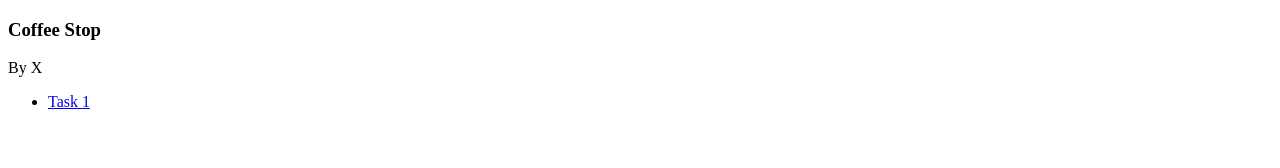
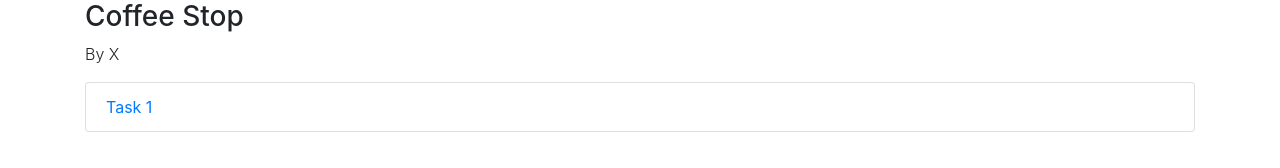
Before and after one commit to dandeboskey/coffee_stop_app, a website: page public/index.html in a window 1280 px wide. Drawn offline with nearby package versions, Linux system fonts and the light colour scheme.

Commit message:
fixed index.html

```diff
--- a/public/index.html
+++ b/public/index.html
@@ -5,7 +5,7 @@
 
   <link href="https://fonts.googleapis.com/css?family=Fira+Sans" rel="stylesheet">
   <!-- let's include the css file for bootstrap, then our custom css -->
-  <link rel="stylesheet" type="text/css" href="../node_modules/bootstrap/scss/bootstrap.scss" />
+  <link rel="stylesheet" type="text/css" href="/vendors/bootstrap/css/bootstrap.css" />
   <link rel="stylesheet" type="text/css" href="/css/main.css" />
 
   <!-- let's also include these jquery scripts. -->
```
